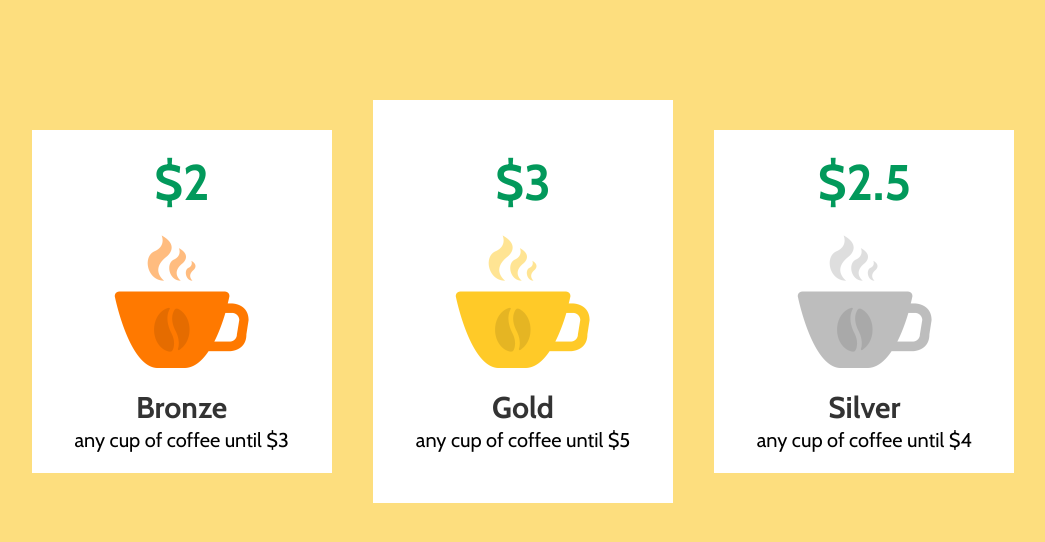
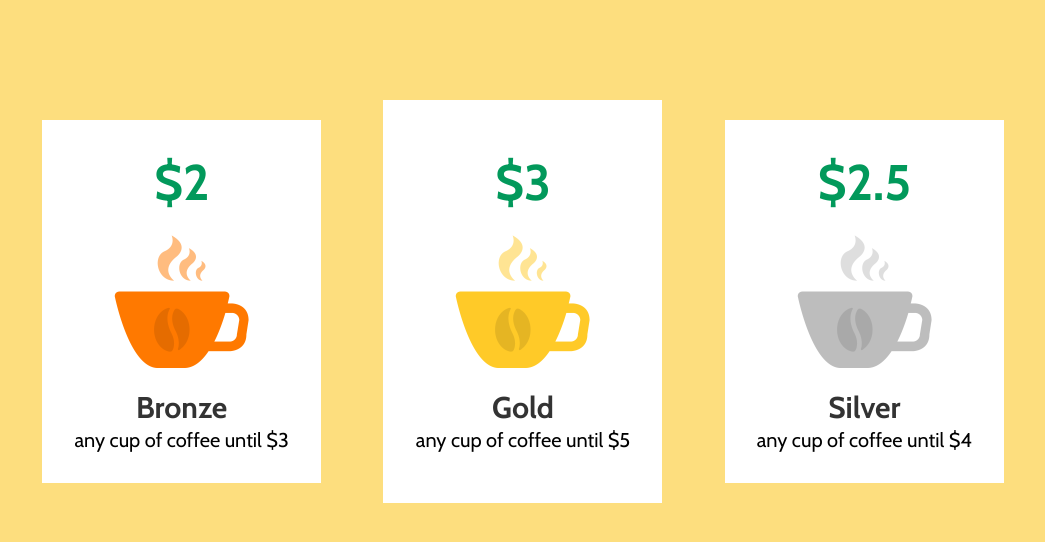
Before and after one commit to Just-a-Cactus/cup-plans, a plain HTML site: page index.html in a window 1280 px wide. Shown: the whole page, without its empty margins (117-1162 px from the left). Drawn offline with nearby package versions, Linux system fonts and the light colour scheme.

Commit message:
change width

```diff
--- a/css/style.css
+++ b/css/style.css
@@ -30,9 +30,8 @@ body {
 
 .ba-coffee-plan {
 	background-color: white;
-	width: 300px;
 	min-height: 100%;
-	padding: 20px 25px;
+	padding: 30px 25px;
 }
 
 .ba-gold-cup {
```
